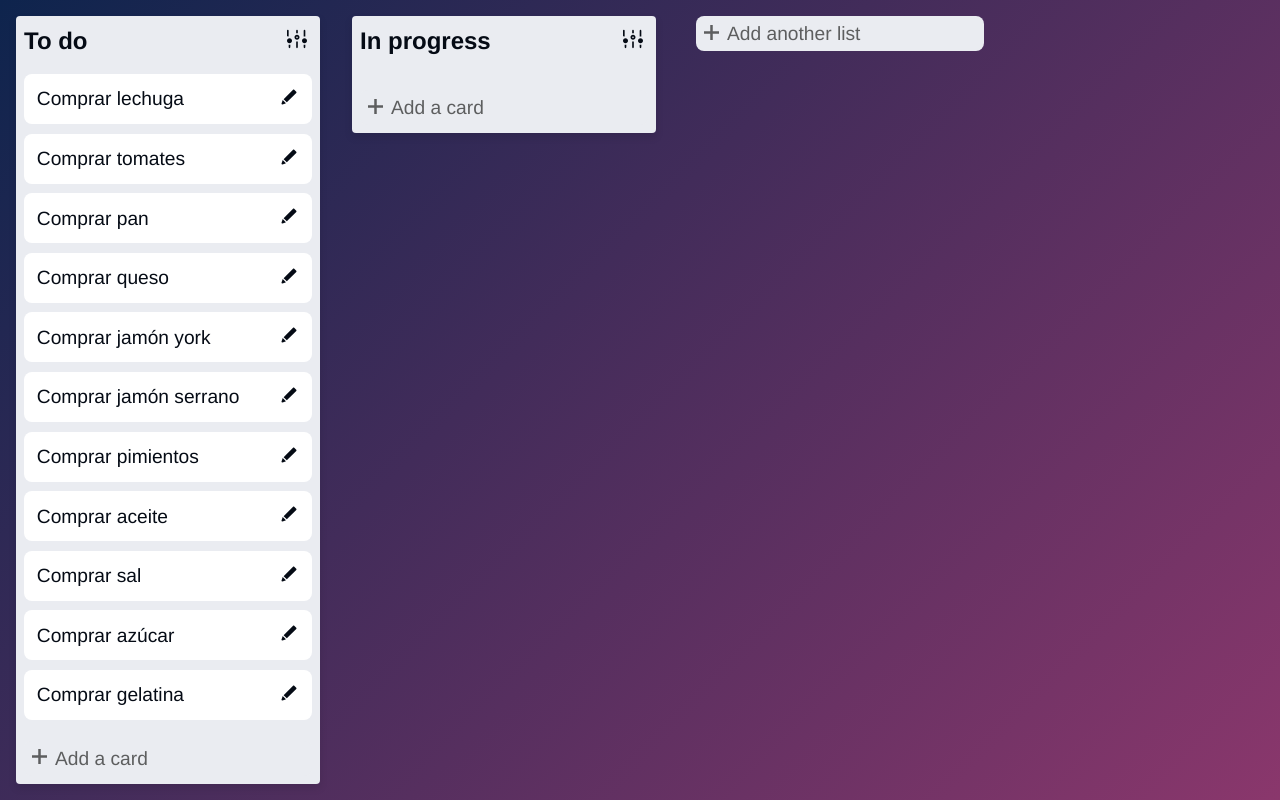
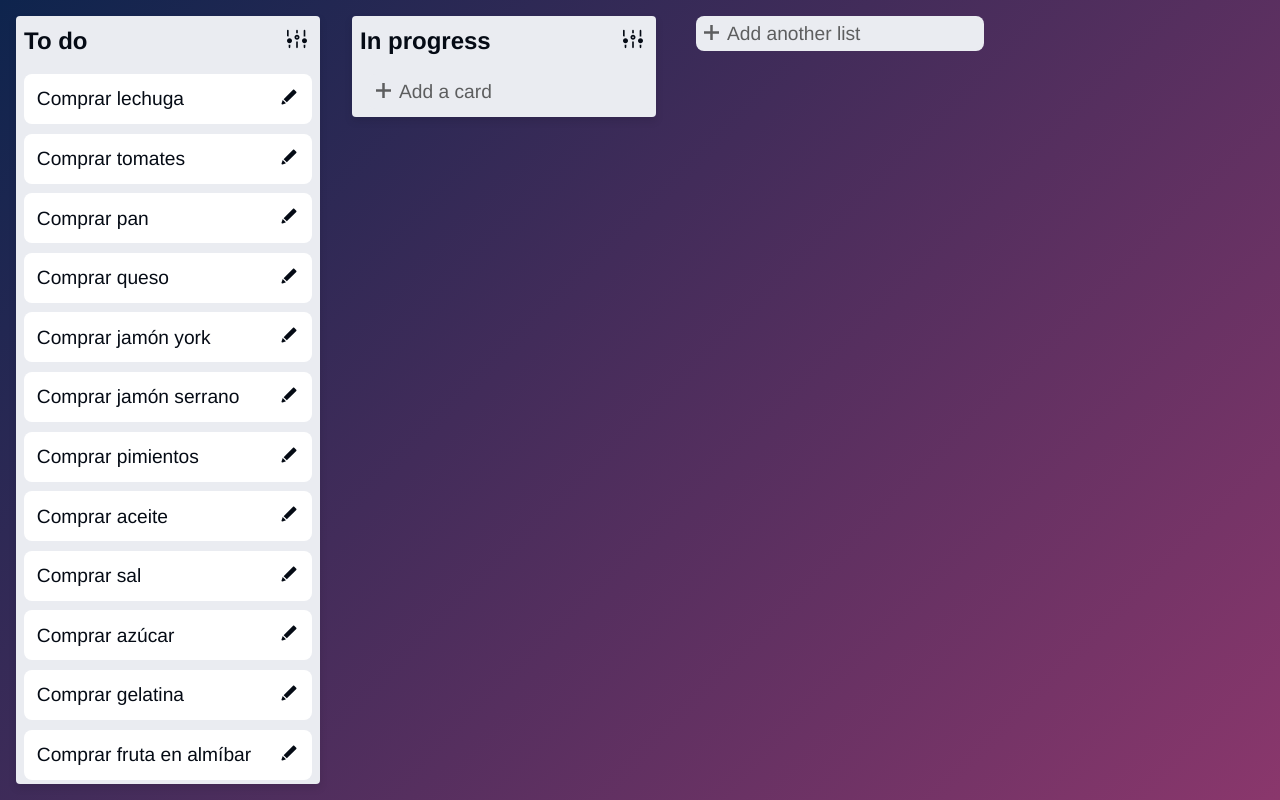
Before and after one commit to ElenaExposito/Trello-clone, a React (Vite) app: page / in a window 1280 px wide. Built offline with nearby package versions, Linux system fonts and the light colour scheme.

Commit message:
Move AddCardOrList inside ol element

```diff
--- a/src/components/TrelloList/TrelloList.jsx
+++ b/src/components/TrelloList/TrelloList.jsx
@@ -27,10 +27,10 @@ const TrelloList = ({ list, index: listIndex }) => {
                   {list.cards.map((card, index) => (
                     <TrelloCard card={card} key={card.id} index={index} />
                   ))}
+                  <AddCardOrList type="card" listId={list.id} />
                 </ol>
               )}
             </Droppable>
-            <AddCardOrList type="card" listId={list.id} />
           </div>
         )}
       </Draggable>
```
